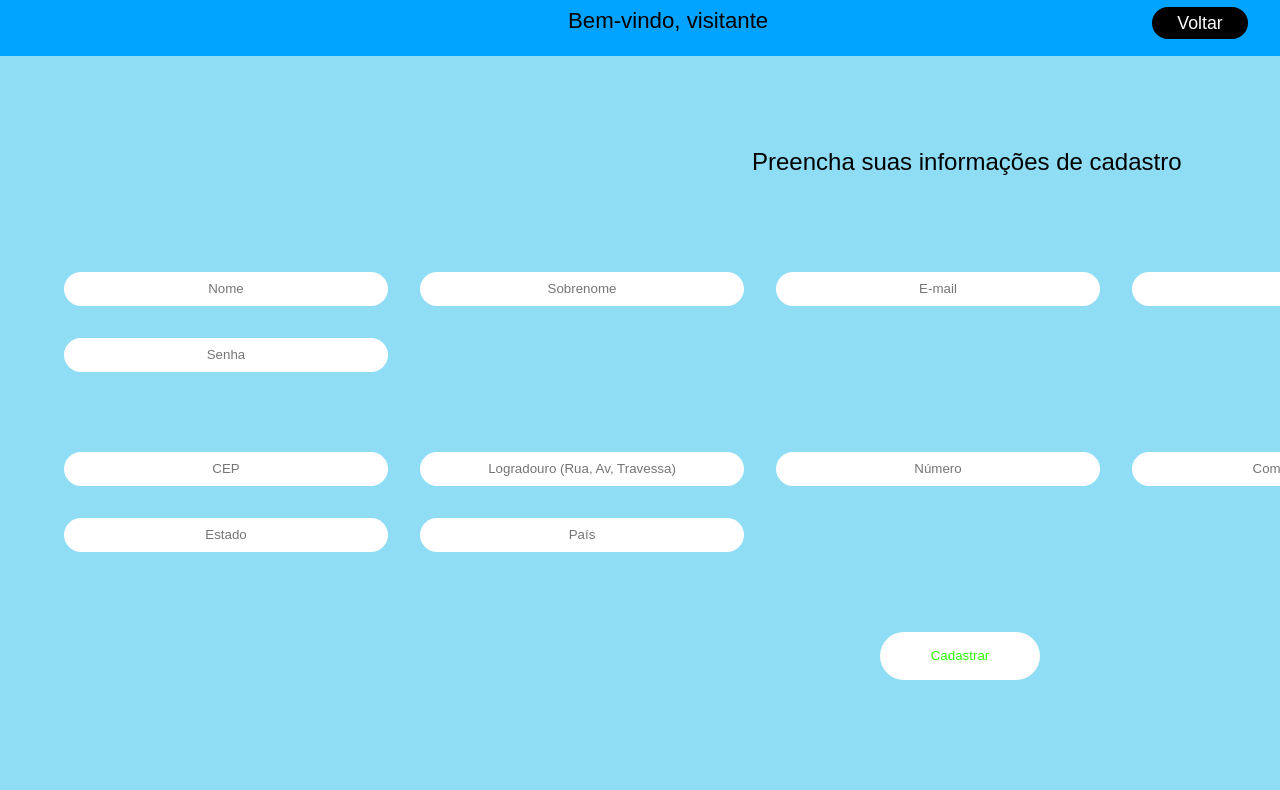
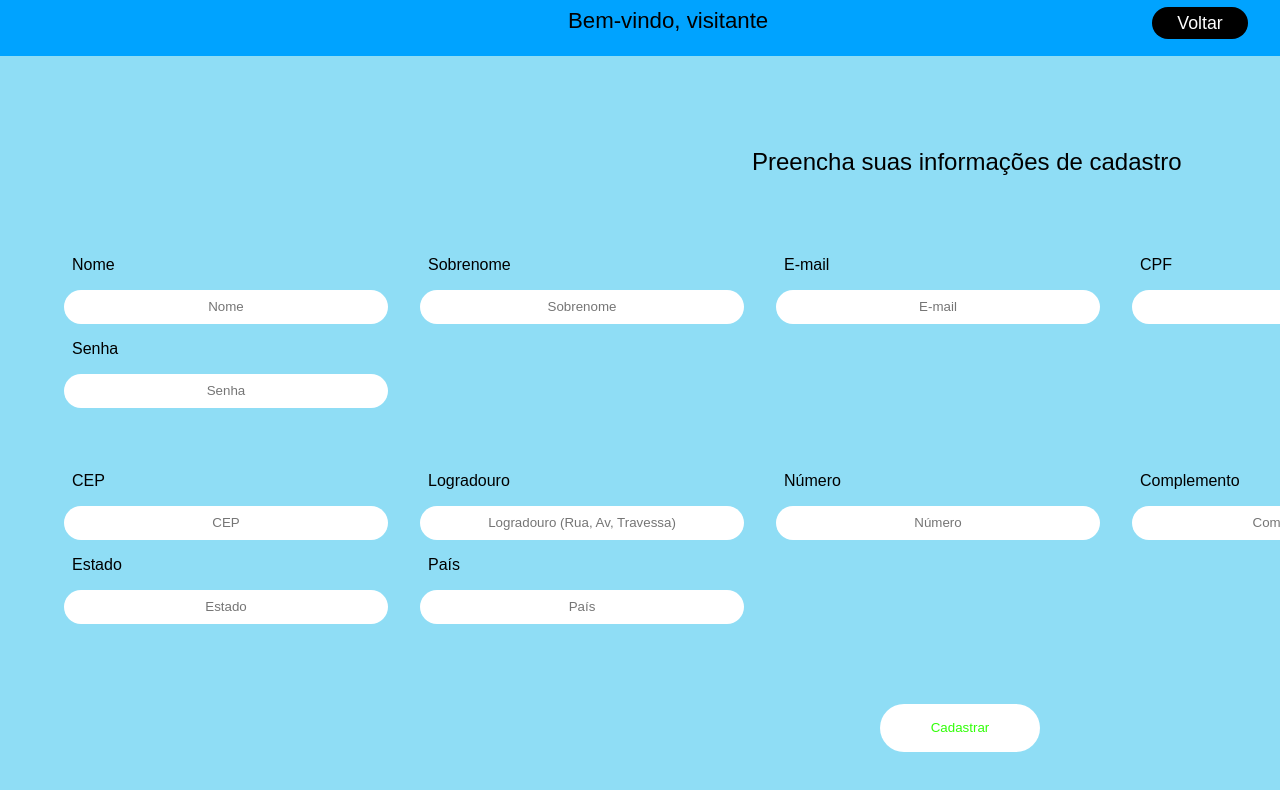
Before and after one commit to lucianogomes02/login-vue-app, a Vue app: page /cadastro in a window 1280 px wide. Shown: the top 790 px of the page. Built offline with nearby package versions, Linux system fonts and the light colour scheme; a web font is replaced by a local one.

Commit message:
refactor(src/views/CadastroView.vue): implementa labels e altera flexbox dos inputs na tela de Cadastro

```diff
--- a/src/views/CadastroView.vue
+++ b/src/views/CadastroView.vue
@@ -5,25 +5,75 @@
       <form class="formulario__cadastro">
         <h2 class="titulo__cadastro">Preencha suas informações de cadastro</h2>
         <div class="informacoes__do__usuario">
-          <input class="nome" type="text" placeholder="Nome" />
-          <input class="sobrenome" type="text" placeholder="Sobrenome" />
-          <input class="email" type="email" placeholder="E-mail" />
-          <input class="cpf" type="text" placeholder="CPF" />
-          <input class="pis" type="text" placeholder="PIS" />
-          <input class="senha" type="password" placeholder="Senha" />
+          <div class="informacao__do__usuario">
+            <input id="nome" type="text" placeholder="Nome" />
+            <label for="nome">Nome</label>
+          </div>
+
+          <div class="informacao__do__usuario">
+            <input id="sobrenome" type="text" placeholder="Sobrenome" />
+            <label for="sobrenome">Sobrenome</label>
+          </div>
+
+          <div class="informacao__do__usuario">
+            <input id="email" type="email" placeholder="E-mail" />
+            <label for="email">E-mail</label>
+          </div>
+
+          <div class="informacao__do__usuario">
+            <input id="cpf" type="text" placeholder="CPF" />
+            <label for="cpf">CPF</label>
+          </div>
+
+          <div class="informacao__do__usuario">
+            <input id="pis" type="text" placeholder="PIS" />
+            <label for="pis">PIS</label>
+          </div>
+
+          <div class="informacao__do__usuario">
+            <input id="senha" type="password" placeholder="Senha" />
+            <label for="senha">Senha</label>
+          </div>
         </div>
         <div class="endereco__do__usuario">
-          <input class="cep" type="text" placeholder="CEP" />
-          <input
-            class="logradouro"
-            type="text"
-            placeholder="Logradouro (Rua, Av, Travessa)"
-          />
-          <input class="numero" type="text" placeholder="Número" />
-          <input class="complemento" type="text" placeholder="Complemento" />
-          <input class="municipio" type="text" placeholder="Município" />
-          <input class="estado" type="text" placeholder="Estado" />
-          <input class="pais" type="text" placeholder="País" />
+          <div class="informacao__do__endereco">
+            <input id="cep" type="text" placeholder="CEP" />
+            <label for="cep">CEP</label>
+          </div>
+
+          <div class="informacao__do__endereco">
+            <input
+              id="logradouro"
+              type="text"
+              placeholder="Logradouro (Rua, Av, Travessa)"
+            />
+            <label for="logradouro">Logradouro</label>
+          </div>
+
+          <div class="informacao__do__endereco">
+            <input id="numero" type="text" placeholder="Número" />
+            <label for="numero">Número</label>
+          </div>
+
+          <div class="informacao__do__endereco">
+            <input id="complemento" type="text" placeholder="Complemento" />
+            <label for="complemento">Complemento</label>
+          </div>
+
+          <div class="informacao__do__endereco">
+            <input id="municipio" type="text" placeholder="Município" />
+            <label for="municipio">Município</label>
+          </div>
+
+          <div class="informacao__do__endereco">
+            <input id="estado" type="text" placeholder="Estado" />
+            <label for="estado">Estado</label>
+          </div>
+
+          <div class="informacao__do__endereco">
+            <input id="pais" type="text" placeholder="País" />
+            <label for="pais">País</label>
+          </div>
         </div>
       </form>
       <Botao
@@ -92,6 +142,17 @@ export default defineComponent({
   margin-bottom: 5rem;
 }
 
+.informacao__do__usuario,
+.informacao__do__endereco {
+  display: flex;
+  flex-direction: column-reverse;
+  align-items: flex-start;
+}
+
+label {
+  padding-left: 1.5rem;
+}
+
 input {
   text-align: center;
   margin-bottom: 1rem;
```
